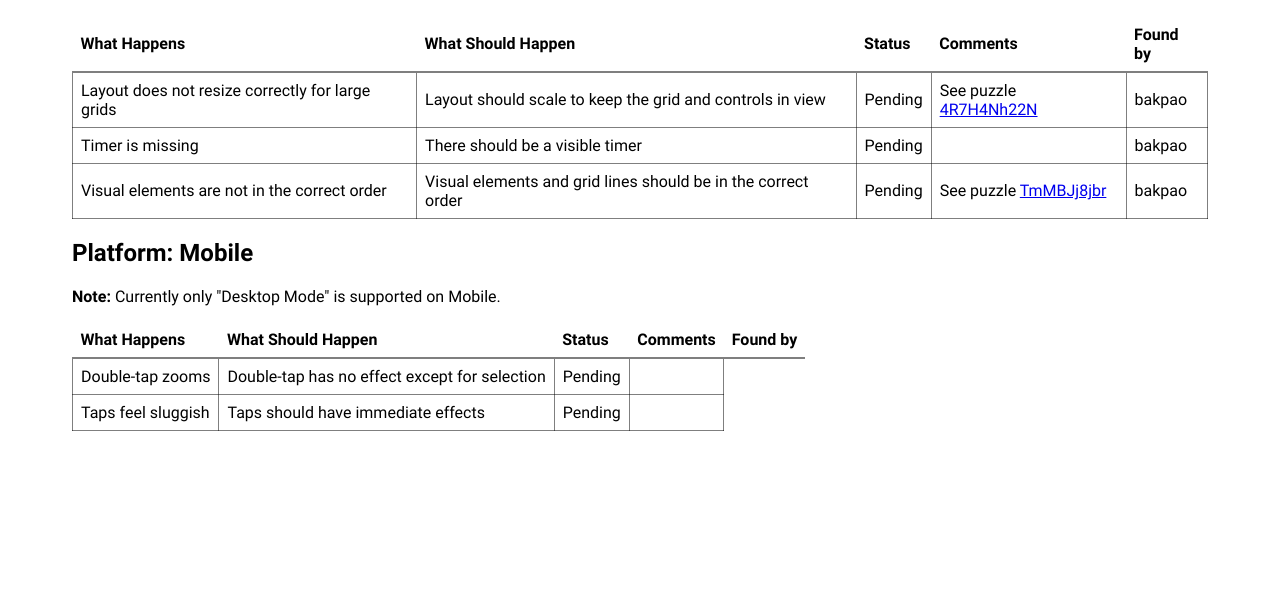
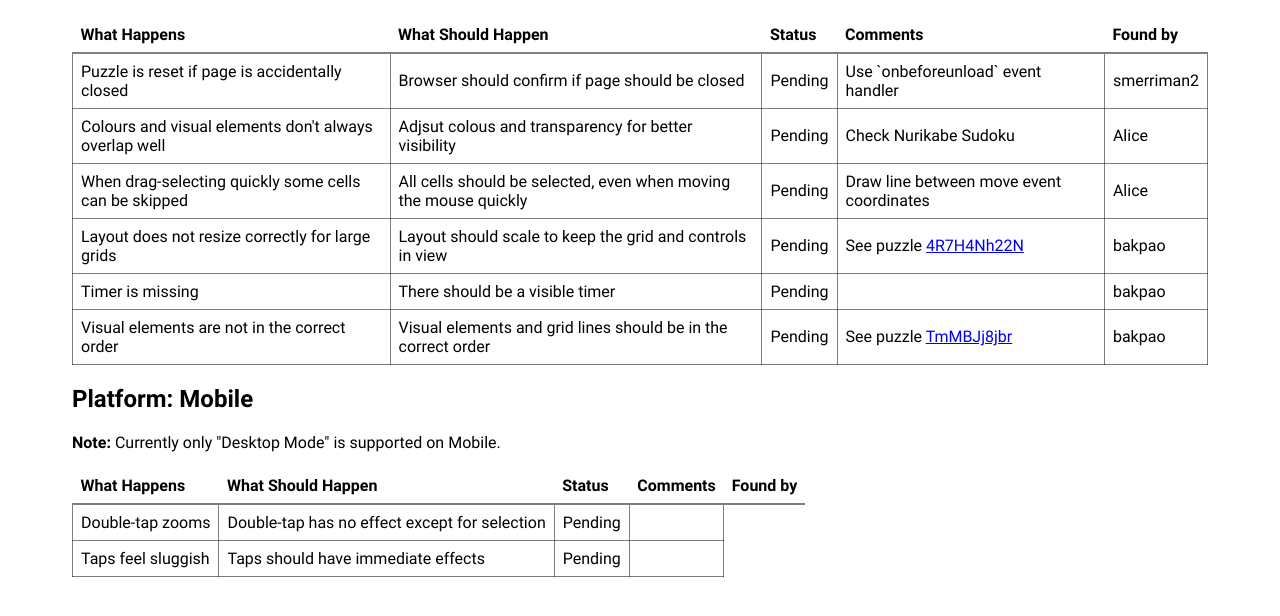
Before and after one commit to sashahonchar/Sudoku-js, a website: page public/knownissues.html in a window 1280 px wide. Shown: the part 162-778 px from the top of the page. Drawn offline with Linux system fonts and the light colour scheme.

Commit message:
Update knownissues.html

```diff
--- a/public/knownissues.html
+++ b/public/knownissues.html
@@ -54,6 +54,27 @@
 						</tr>
 					</thead>
 					<tbody>
+						<tr>
+							<td>Puzzle is reset if page is accidentally closed</td>
+							<td>Browser should confirm if page should be closed</td>
+							<td>Pending</td>
+							<td>Use `onbeforeunload` event handler</td>
+							<td>smerriman2</td>
+						</tr>
+						<tr>
+							<td>Colours and visual elements don't always overlap well</td>
+							<td>Adjsut colous and transparency for better visibility</td>
+							<td>Pending</td>
+							<td>Check Nurikabe Sudoku</td>
+							<td>Alice</td>
+						</tr>
+						<tr>
+							<td>When drag-selecting quickly some cells can be skipped</td>
+							<td>All cells should be selected, even when moving the mouse quickly</td>
+							<td>Pending</td>
+							<td>Draw line between move event coordinates</td>
+							<td>Alice</td>
+						</tr>
 						<tr>
 							<td>Layout does not resize correctly for large grids</td>
 							<td>Layout should scale to keep the grid and controls in view</td>
```
